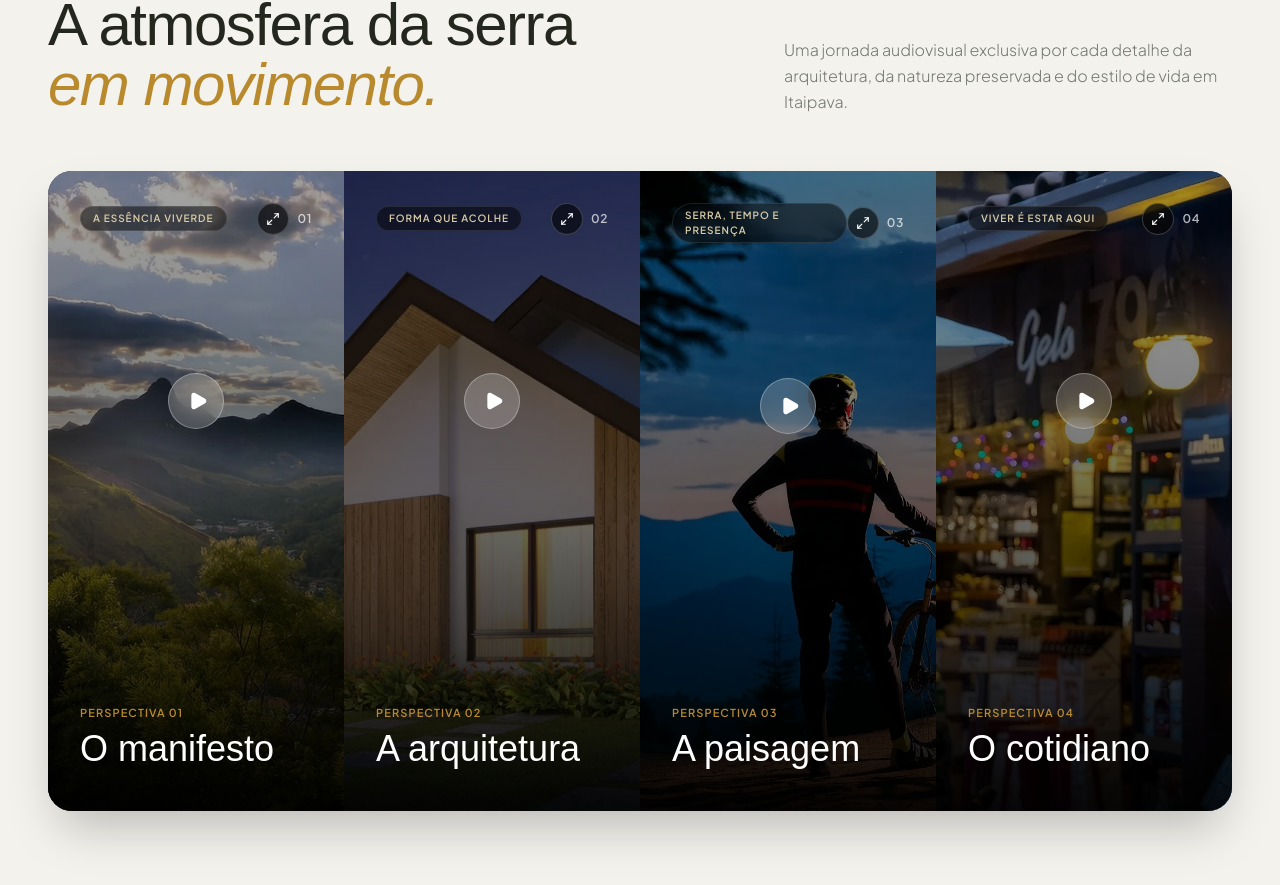
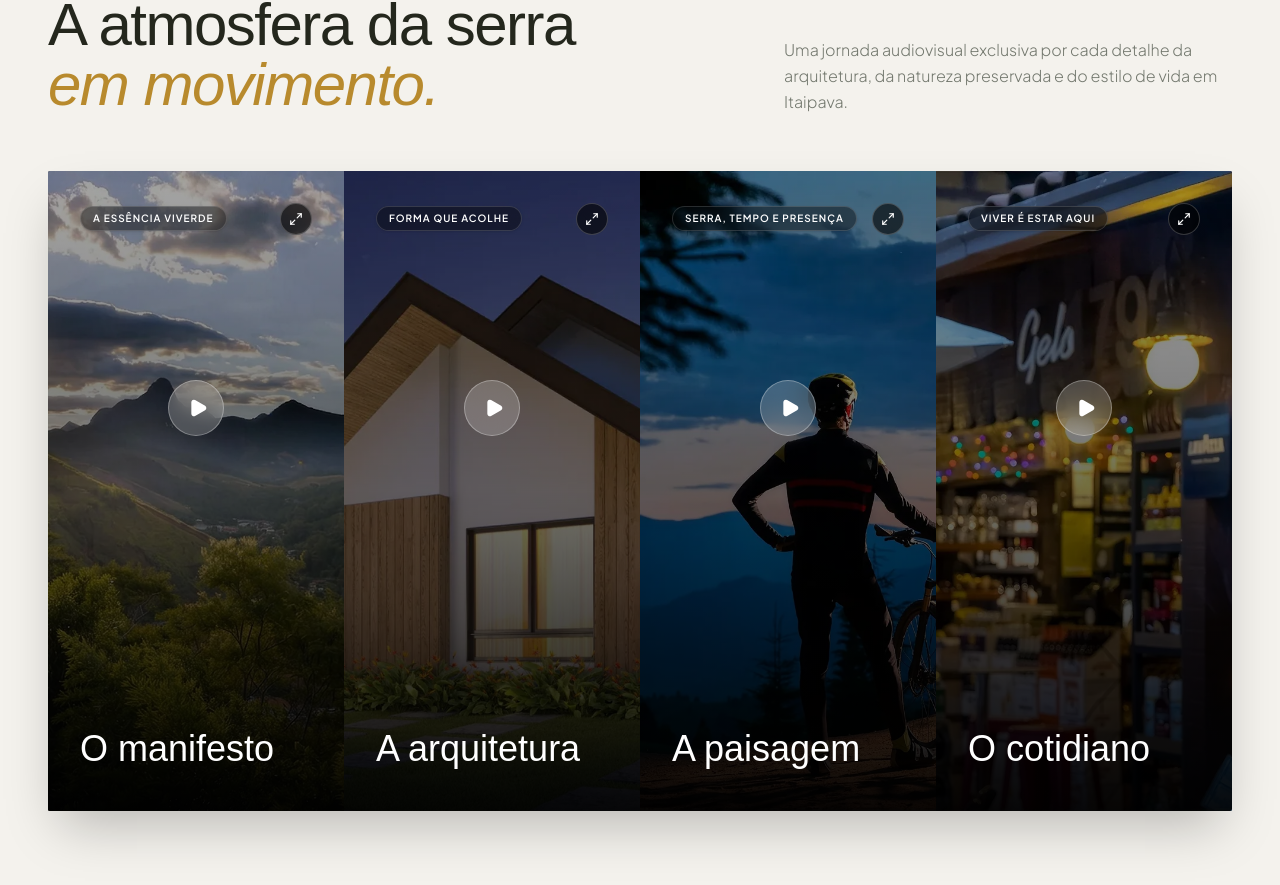
Before and after one commit to gui-bus/landing-page-viverde-itaipava, a Next.js app: page / in a window 1280 px wide. Shown: the part 5213-6098 px from the top of the page. Built offline with nearby package versions, Linux system fonts and the light colour scheme; a web font is replaced by a local one.

Commit message:
feat(films): update film card border radius and hide play button on active hover

```diff
--- a/components/home/filmsSection.tsx
+++ b/components/home/filmsSection.tsx
@@ -75,7 +75,7 @@ export function FilmsSection({ onSelectFilm }: FilmsSectionProps) {
       </div>
 
       <div
-        className="flex flex-col lg:flex-row w-full h-[720px] sm:h-[780px] lg:h-[640px] overflow-hidden rounded-2xl sm:rounded-3xl shadow-2xl bg-[#161914]"
+        className="flex flex-col lg:flex-row w-full h-[720px] sm:h-[780px] lg:h-[640px] overflow-hidden rounded-xs shadow-2xl bg-[#161914]"
         onMouseLeave={handleMouseLeave}
       >
         {filmsData.map((film, i) => {
@@ -127,7 +127,7 @@ export function FilmsSection({ onSelectFilm }: FilmsSectionProps) {
                   hideInfo ? 'opacity-0 pointer-events-none' : 'opacity-100'
                 }`}
               >
-                <span className="text-[10px] uppercase tracking-widest text-[#d8cca8] font-semibold bg-black/50 backdrop-blur-md px-3 py-1 rounded-full border border-white/10">
+                <span className="text-[10px] uppercase tracking-widest text-white font-semibold bg-black/40 backdrop-blur-md px-3 py-1 rounded-full border border-white/15 shadow-sm">
                   {film.label}
                 </span>
 
@@ -151,25 +151,15 @@ export function FilmsSection({ onSelectFilm }: FilmsSectionProps) {
                   >
                     <Maximize2 size={14} />
                   </button>
-
-                  <span className="text-xs font-semibold tracking-wider text-white/70">
-                    0{i + 1}
-                  </span>
                 </div>
               </div>
 
               <div
-                className={`relative z-20 flex items-center justify-center my-auto transition-opacity duration-500 ${
-                  hideInfo ? 'opacity-0 pointer-events-none' : 'opacity-100'
+                className={`relative z-20 flex items-center justify-center my-auto transition-all duration-500 ${
+                  isActive || hideInfo ? 'opacity-0 pointer-events-none scale-75' : 'opacity-100 scale-100'
                 }`}
               >
-                <div
-                  className={`w-14 h-14 rounded-full flex items-center justify-center transition-all duration-500 ${
-                    isActive
-                      ? 'bg-[#B88A2D] text-[#161914] scale-110 shadow-[0_0_25px_rgba(183,167,127,0.6)]'
-                      : 'bg-white/20 backdrop-blur-md text-white border border-white/30 group-hover:scale-110 group-hover:bg-white group-hover:text-black'
-                  }`}
-                >
+                <div className="w-14 h-14 rounded-full flex items-center justify-center bg-white/20 backdrop-blur-md text-white border border-white/30 transition-all duration-500">
                   <Play fill="currentColor" size={20} className="translate-x-0.5" />
                 </div>
               </div>
@@ -179,9 +169,6 @@ export function FilmsSection({ onSelectFilm }: FilmsSectionProps) {
                   hideInfo ? 'opacity-0 pointer-events-none' : 'opacity-100'
                 }`}
               >
-                <p className="text-[11px] uppercase tracking-widest text-[#B88A2D] font-semibold mb-1">
-                  Perspectiva 0{i + 1}
-                </p>
                 <h3 className="font-heading text-2xl sm:text-3xl lg:text-4xl font-normal leading-tight text-white mb-2">
                   {film.title}
                 </h3>
```
